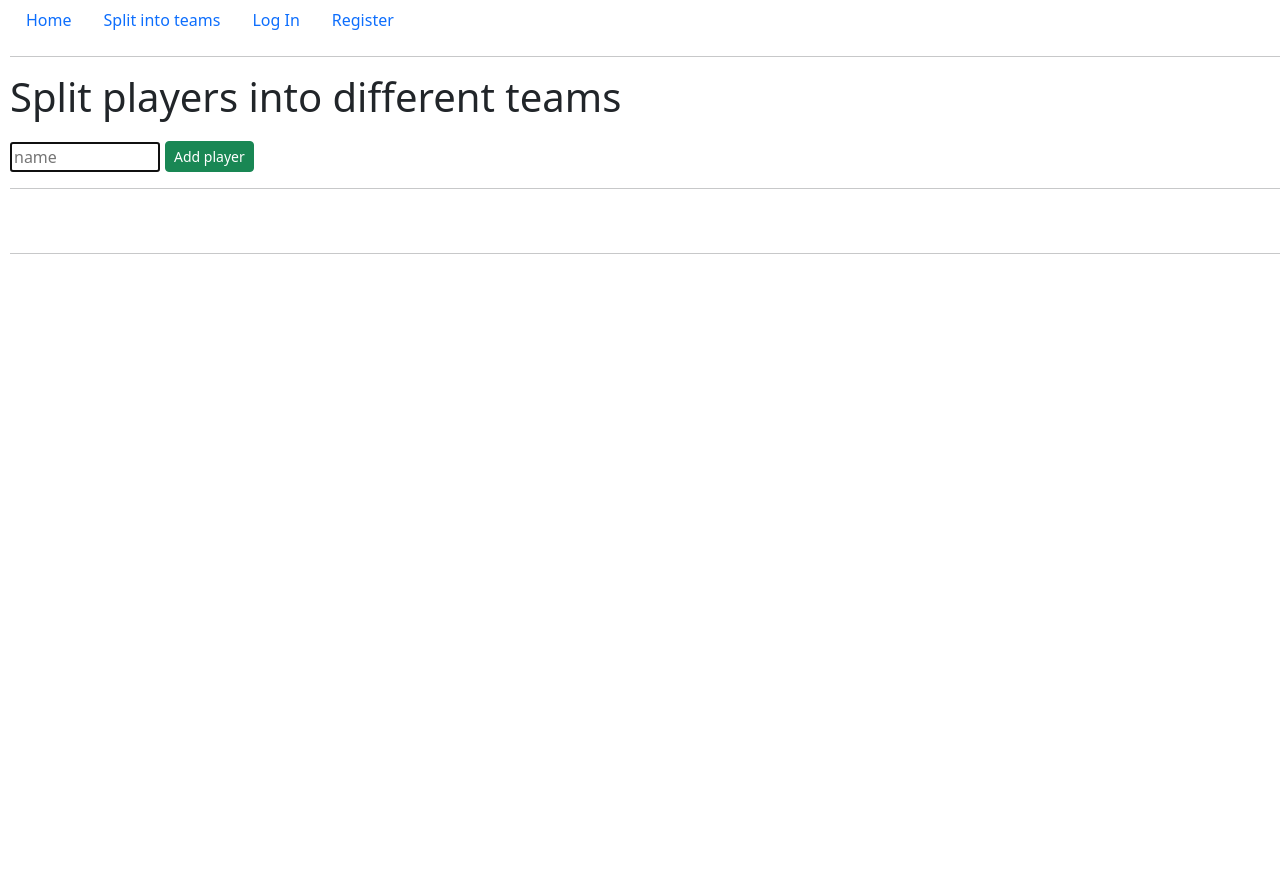
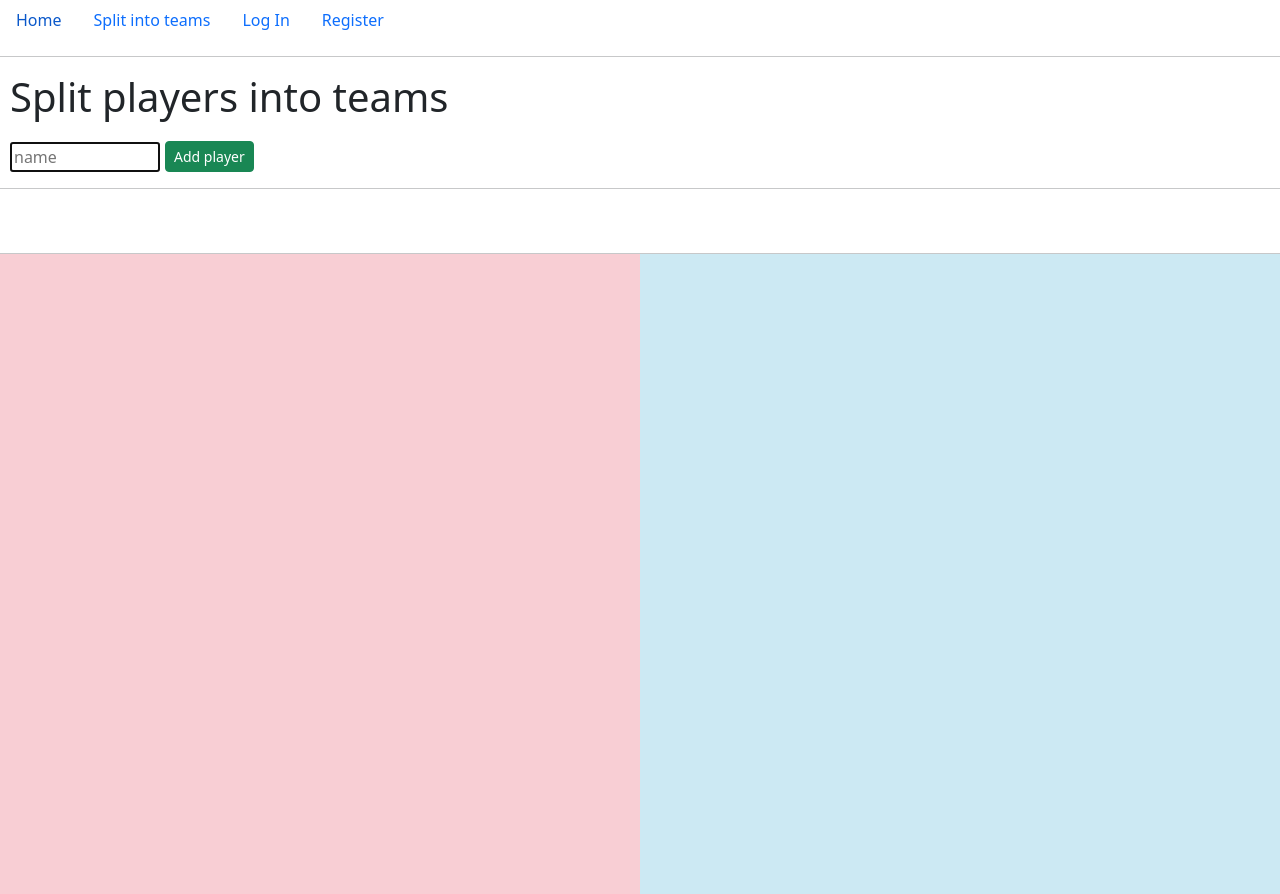
Before and after one commit to uclazyj/CS50W, a Django app: page /team_split in a window 1280 px wide. Before the commit the page ends 254 px from the top, so only its background shows below. Run offline with Django 5.2, Linux system fonts and the light colour scheme; data that the repository does not hold is empty.

Commit message:
Add css for team regions.

```diff
--- a/projects/capstone/soccer/static/soccer/styles.css
+++ b/projects/capstone/soccer/static/soccer/styles.css
@@ -1,13 +1,17 @@
 body {
+    margin: 0;
+}
+
+h1 {
     margin-left: 10px;
 }
 
 #upper_boundary {
-    margin-bottom: 0px;
+    margin-bottom: 0;
 }
 
 #lower_boundary {
-    margin-top: 0px;
+    margin: 0;
 }
 
 .draggable {
@@ -16,7 +20,7 @@ body {
     margin-right: 10px;
     padding: 10px;
     border-radius: 20px;
-    background-color: lightblue;
+    background-color: lightgreen;
     cursor: pointer;
 }
 
@@ -47,3 +51,22 @@ body {
     margin-top: 10px; /* Initial space between the two hr tags */
     min-height: 54px; /* Ensure some space for the first few players */
 }
+
+.teams-container {
+    display: flex;
+    grid-template-columns: 1fr 1fr; /* Two equal columns */
+    width: 100%;
+    height: 80vh;
+}
+
+.team {
+    flex: 1; /* Each div takes equal width */
+}
+
+#team1 {
+    background-color: rgb(248, 206, 212);
+}
+
+#team2 {
+    background-color: rgb(204, 233, 243);
+}
--- a/projects/capstone/soccer/templates/soccer/team_split.html
+++ b/projects/capstone/soccer/templates/soccer/team_split.html
@@ -1,7 +1,7 @@
 {% extends "soccer/layout.html" %}
 
 {% block body %}
-    <h1>Split players into different teams</h1>
+    <h1>Split players into teams</h1>
 
     <form method="post">
         {% csrf_token %}
@@ -25,4 +25,9 @@
     </div>
 
     <hr id="lower_boundary">
+
+    <div class="teams-container">
+        <div class="team" id="team1"></div>
+        <div class= "team" id="team2"></div>
+    </div>
 {% endblock %}
--- a/projects/capstone/soccer/views.py
+++ b/projects/capstone/soccer/views.py
@@ -14,7 +14,7 @@ class NameForm(forms.Form):
     name = forms.CharField(label="", required=True, max_length=20, widget=forms.TextInput(attrs={
         'autofocus': True,
         'placeholder': 'name',
-        'style': 'width: 150px; margin-right: 5px;'
+        'style': 'width: 150px; margin-left: 10px; margin-right: 5px;'
         }))
 
 # Create your views here.
```
